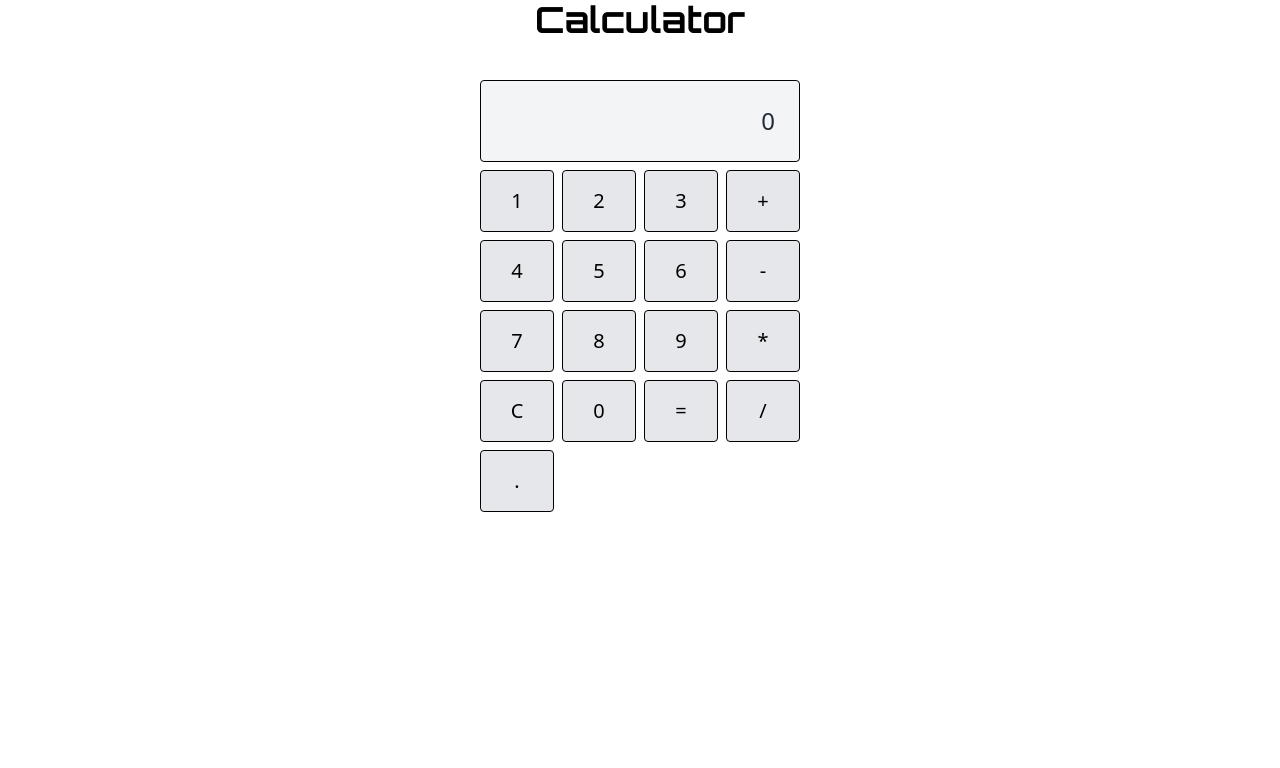
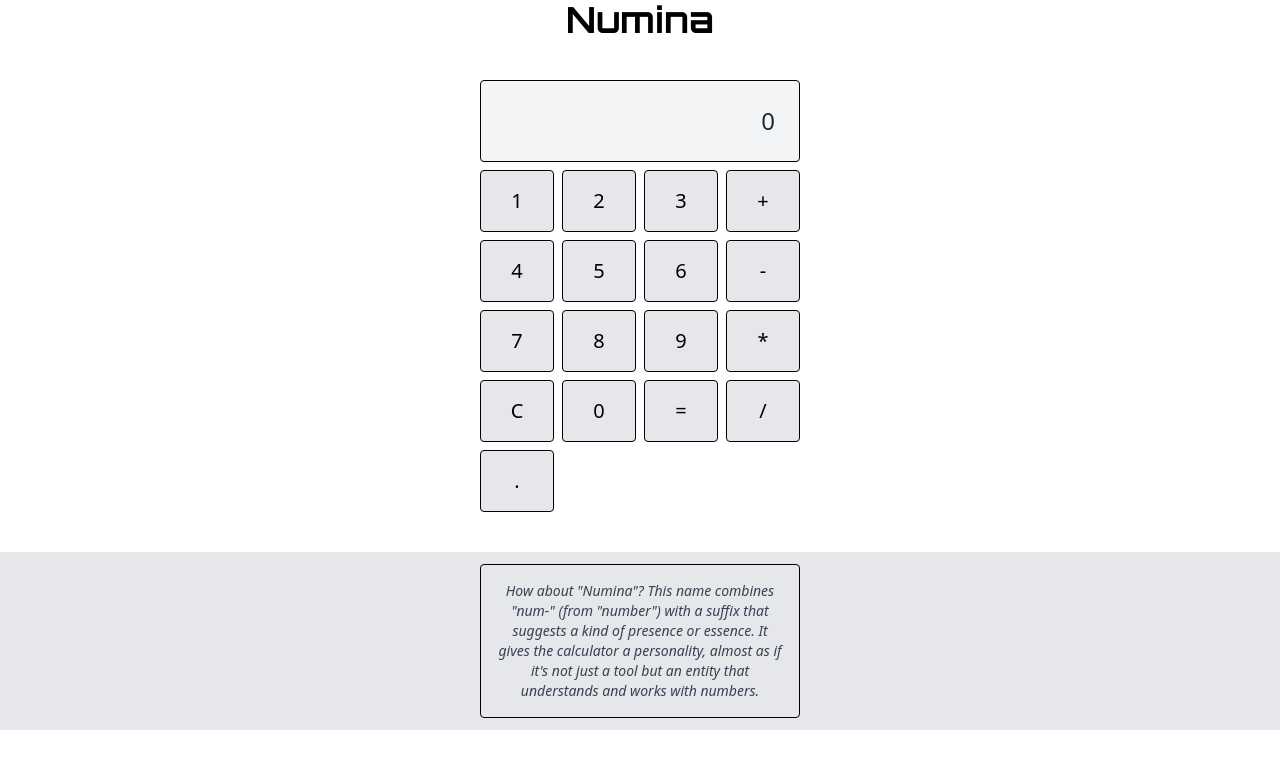
Before and after one commit to Max-OSSoftware/react-calculator, a React (Create React App) app: page / in a window 1280 px wide. Shown: the top 768 px of the page. Built offline with nearby package versions, Linux system fonts and the light colour scheme.

Commit message:
Add Footer component and update calculator display name

```diff
--- a/src/App.js
+++ b/src/App.js
@@ -1,5 +1,6 @@
 import React from 'react';
 import Calculator from './Calculator';
+import Footer from './Footer.js';
 
 function App() {
   return (
@@ -7,6 +8,7 @@ function App() {
       <header className="App-header">
         <Calculator />
       </header>
+      <Footer />
     </div>
   );
 }
--- a/src/Calculator.js
+++ b/src/Calculator.js
@@ -68,7 +68,7 @@ function Calculator() {
   // calculator face starts here, chose orbitron font for the display, zapboy216
 
   return (  <div>
-    <h3 className="text-center text-4xl font-bold mb-4" style={{ fontFamily: 'Orbitron' }}>Calculator</h3>
+    <h3 className="text-center text-4xl font-bold mb-4" style={{ fontFamily: 'Orbitron' }}>Numina</h3>
     <div className="max-w-xs mx-auto my-10">
      <Display value={displayValue} />
 
--- /dev/null
+++ b/src/Footer.js
@@ -0,0 +1,12 @@
+import React from "react";
+
+function Footer() {
+  return (
+    <footer className="bg-gray-200 text-center py-3 mt-8">
+      <div className="bg-gray-200 p-4 rounded text-center border border-black mx-auto max-w-xs">
+        <p className="text-gray-700 text-sm italic">How about "Numina"? This name combines "num-" (from "number") with a suffix that suggests a kind of presence or essence. It gives the calculator a personality, almost as if it's not just a tool but an entity that understands and works with numbers.</p>
+      </div>
+    </footer>
+  );
+}
+export default Footer;
```
